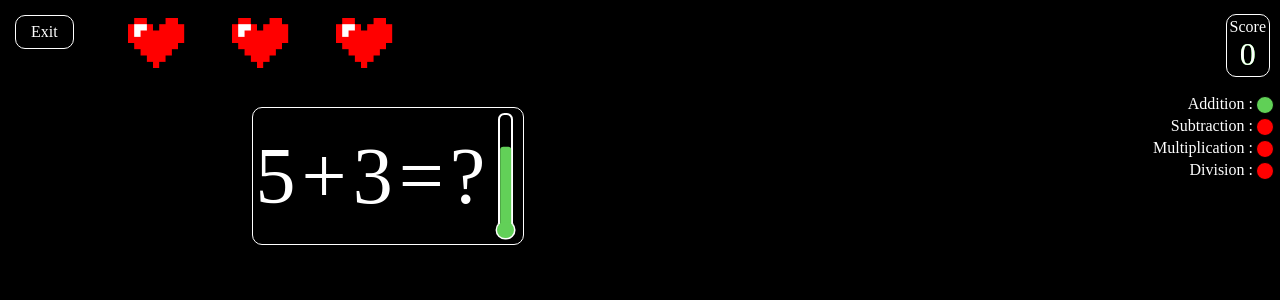
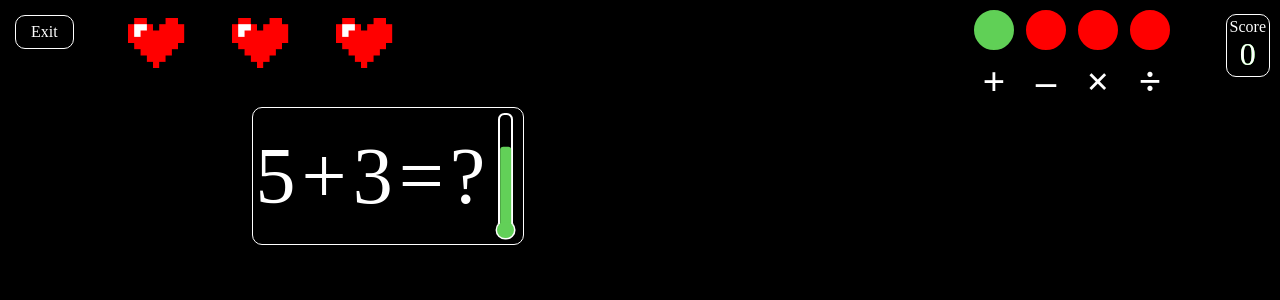
Before and after one commit to MrMugwump/BrainstormComp225, a Next.js app: page / in a window 1280 px wide. Both pictures are taken after a click on the button "Start Game". Shown: the top 300 px of the page. Built offline with nearby package versions, Linux system fonts and the light colour scheme.

Commit message:
Updated operation display

```diff
--- a/src/app/gameScene.tsx
+++ b/src/app/gameScene.tsx
@@ -117,8 +117,8 @@ export default function GameScene({dark,setDark}:any) {
 
             <div style={{
                 position: `fixed`,
-                top: `90px`,
-                right: `0`
+                top: `0px`,
+                right: `100px`
             }}>
                 <OperationDisplay difficulty={difficulty}/>
             </div>
--- a/src/app/player-info-components/operationNotification.tsx
+++ b/src/app/player-info-components/operationNotification.tsx
@@ -24,9 +24,10 @@ export function OperationDisplay({difficulty}:any){
     },[difficulty]);
 
     return(<>
-        <table>
+        <table className="operationDisplay">
             <tbody>
-                <td style={{textAlign:`right`}}>
+                {/* Commented: Previous table format in case we want to switch back */}
+                {/* <td style={{textAlign:`right`}}>
                     <tr><p>Addition :</p>
                     <td><LockIndicator isLocked={operatorIsLocked[0]}/></td>
                     </tr>
@@ -38,6 +39,21 @@ export function OperationDisplay({difficulty}:any){
                     </tr>
                     <tr><p>Division :</p>
                     <td><LockIndicator isLocked={operatorIsLocked[3]}/></td>
+                    </tr>
+                </td> */}
+
+                <td style={{textAlign:`center`,fontSize:`30pt`}}>
+                    <tr>
+                        <td><LockIndicator isLocked={operatorIsLocked[0]}/></td>
+                        <td><LockIndicator isLocked={operatorIsLocked[1]}/></td>
+                        <td><LockIndicator isLocked={operatorIsLocked[2]}/></td>
+                        <td><LockIndicator isLocked={operatorIsLocked[3]}/></td>
+                    </tr>
+                    <tr>
+                        <td><strong>+</strong></td>
+                        <td><strong>–</strong></td>
+                        <td><strong>×</strong></td>
+                        <td><strong>÷</strong></td>
                     </tr>
                 </td>
             </tbody>
```
